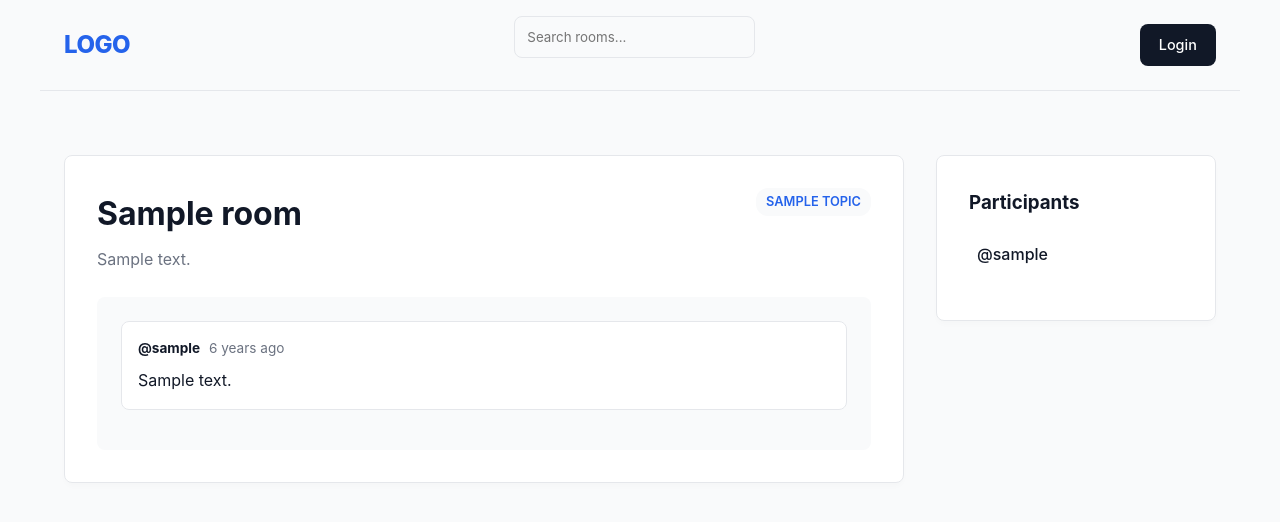
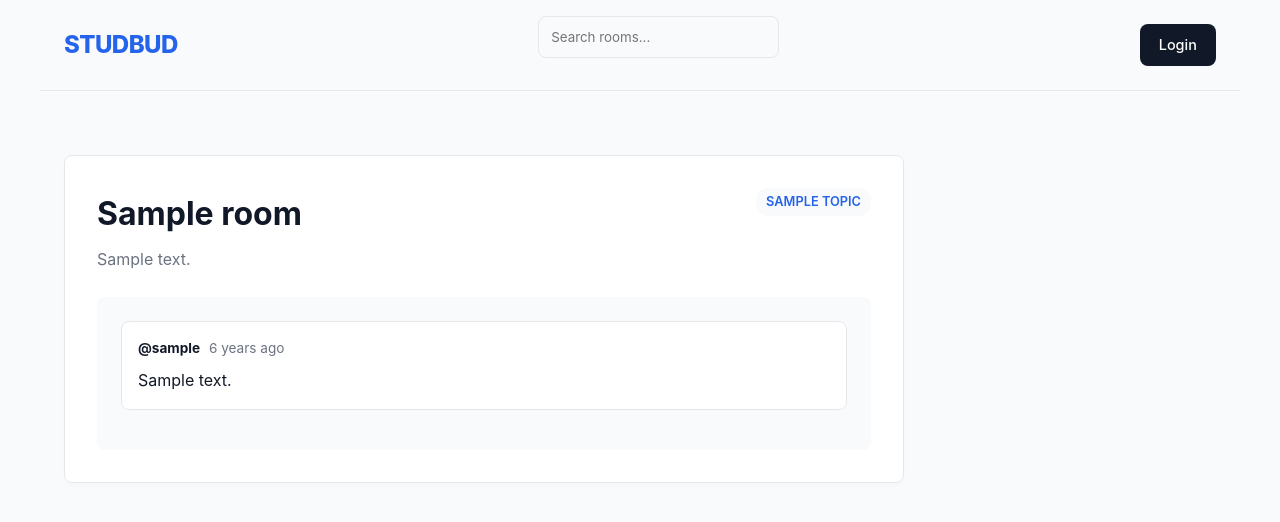
Before and after one commit to parthsitoot/StudyBud, a Django app: page /room/1/ in a window 1280 px wide. Shown: the top 522 px of the page. Run offline with Django 5.2, Linux system fonts and the light colour scheme; tables that the repository leaves empty hold one stand-in row (values such as "Sample post").

Commit message:
Debugging

```diff
--- a/StudBud/base/templates/base/room.html
+++ b/StudBud/base/templates/base/room.html
@@ -42,20 +42,7 @@
         {% endif %}
     </div>
 
-    <div>
-        <div class="card">
-            <h3 style="margin-bottom: 1rem;">Participants</h3>
-            <ul class="participant-list">
-                {% for participant in participants %}
-                <li>
-                    <a href="{% url 'user-profile' participant.id %}">
-                        <span style="font-weight: 500;">@{{participant.username}}</span>
-                    </a>
-                </li>
-                {% endfor %}
-            </ul>
-        </div>
-    </div>
+
 </div>
 
 {% endblock %}
--- a/StudBud/templates/navbar.html
+++ b/StudBud/templates/navbar.html
@@ -1,5 +1,5 @@
 <nav class="navbar">
-    <a href="/" class="nav-logo">LOGO</a>
+    <a href="/" class="nav-logo">STUDBUD</a>
 
     <form class="search-bar" method="GET" action="{% url 'home' %}">
         <input type="text" name="q" placeholder="Search rooms..." autocomplete="off" />
```
Also changed, not shown: 4 other files.
